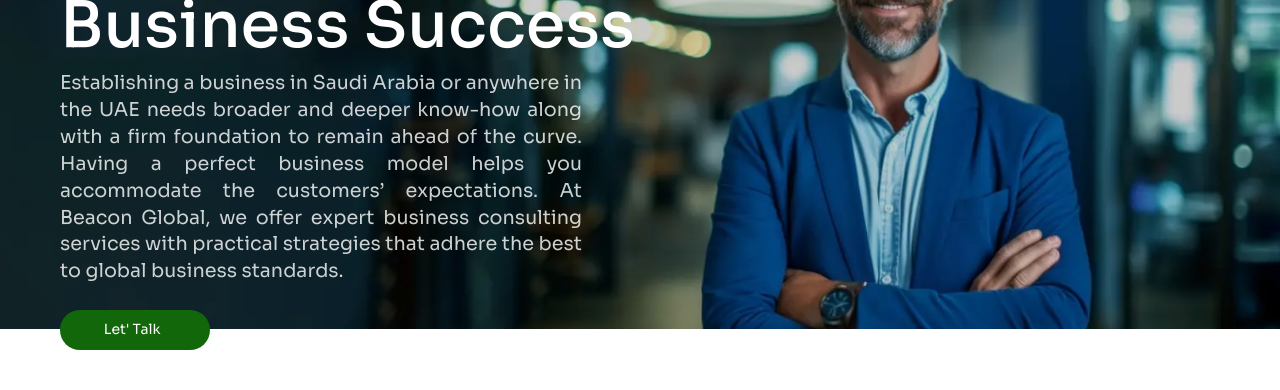
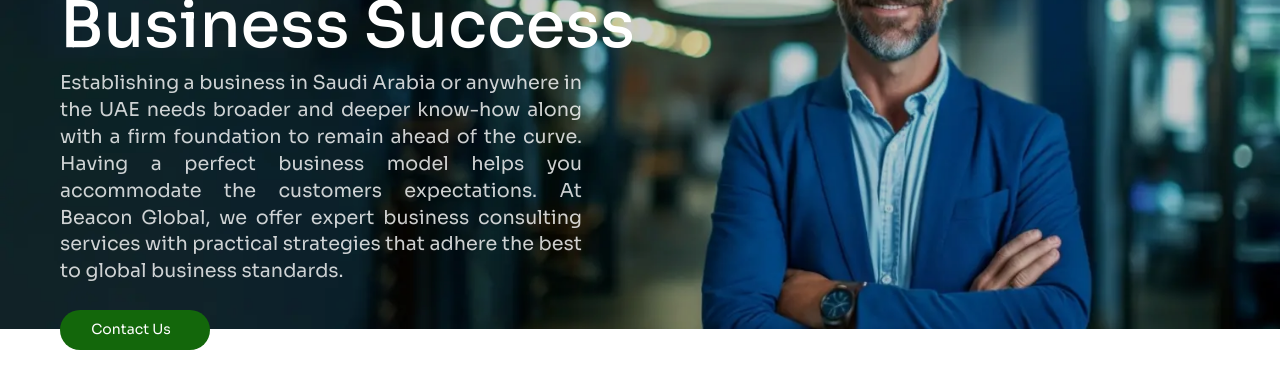
Before and after one commit to beacon-global/Beacon, a Next.js app: page / in a window 1280 px wide. Shown: the part 201-591 px from the top of the page. Built offline with nearby package versions, Linux system fonts and the light colour scheme.

Commit message:
v3.5.28 whatsAppIcon

```diff
--- a/src/app/components/Hero.js
+++ b/src/app/components/Hero.js
@@ -39,7 +39,7 @@
               Establishing a business in Saudi Arabia or anywhere in the UAE
               needs broader and deeper know-how along with a firm foundation to
               remain ahead of the curve. Having a perfect business model helps
-              you accommodate the customers’ expectations. At Beacon Global, we
+              you accommodate the customers expectations. At Beacon Global, we
               offer expert business consulting services with practical
               strategies that adhere the best to global business standards.
             </p>
@@ -47,7 +47,7 @@
               Establishing a business in Saudi Arabia or anywhere in the UAE
               needs broader and deeper know-how along with a firm foundation to
               remain ahead of the curve. Having a perfect business model helps
-              you accommodate the customers’ expectations. At Beacon Global, we
+              you accommodate the customers expectations. At Beacon Global, we
               offer expert business consulting services with practical
               strategies that adhere the best to global business standards.
             </p>
@@ -56,7 +56,7 @@
             <div className="hButtonContainer heroButton">
               <div className="visibleWrapperContainer">
                 <div className="topVisibleContainer btn">
-                  Let&apos; Talk
+                  Contact Us
                   <div className="topVisibleArrow">
                     <Image
                       src="/whiteArrow.svg"
--- a/src/app/pages/Contact/page.js
+++ b/src/app/pages/Contact/page.js
@@ -48,7 +48,6 @@
       )
       .then((response) => {
         console.log("Email sent successfully!", response);
-        // Optionally, you can reset the form fields here
         setFormData({
           name: "",
           email: "",
```
